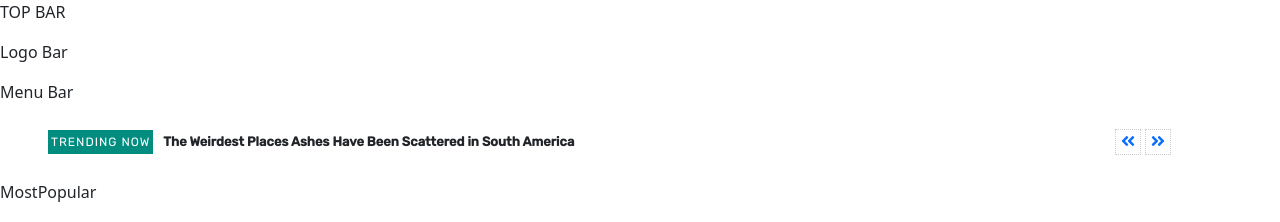
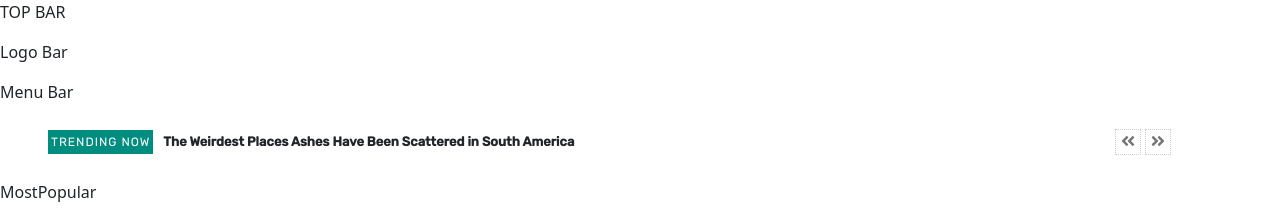
Before and after one commit to MarcNowak/Demo---Layout-Newspaper-Magazine, a React (Create React App) app: page / in a window 1280 px wide. Shown: the top 222 px of the page. Built offline with nearby package versions, Linux system fonts and the light colour scheme.

Commit message:
Task_005_TrendingBar- :hover arrows added

```diff
--- a/src/components/features/TrendingBar/TrendingBar.module.scss
+++ b/src/components/features/TrendingBar/TrendingBar.module.scss
@@ -32,6 +32,14 @@
       flex: 1;
       justify-content: center;
 
+      a {
+        color: $main-text-color;
+
+        &:hover {
+        color: $medium-text-color;
+        }
+      }
+
       .arrowPrev {
         padding: 0 5px 0 5px;
         border: 1px dotted $medium-text-color;
```
